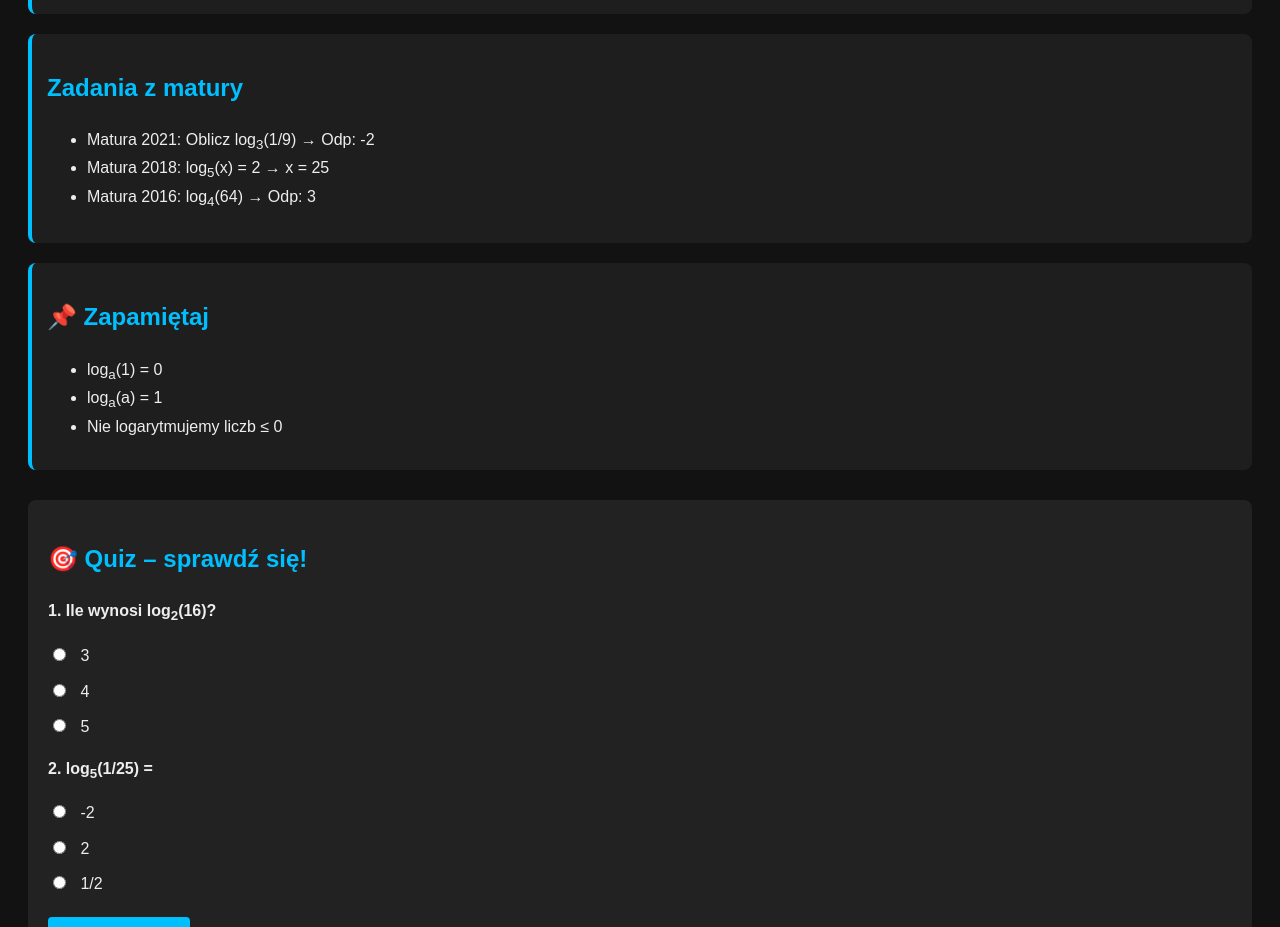
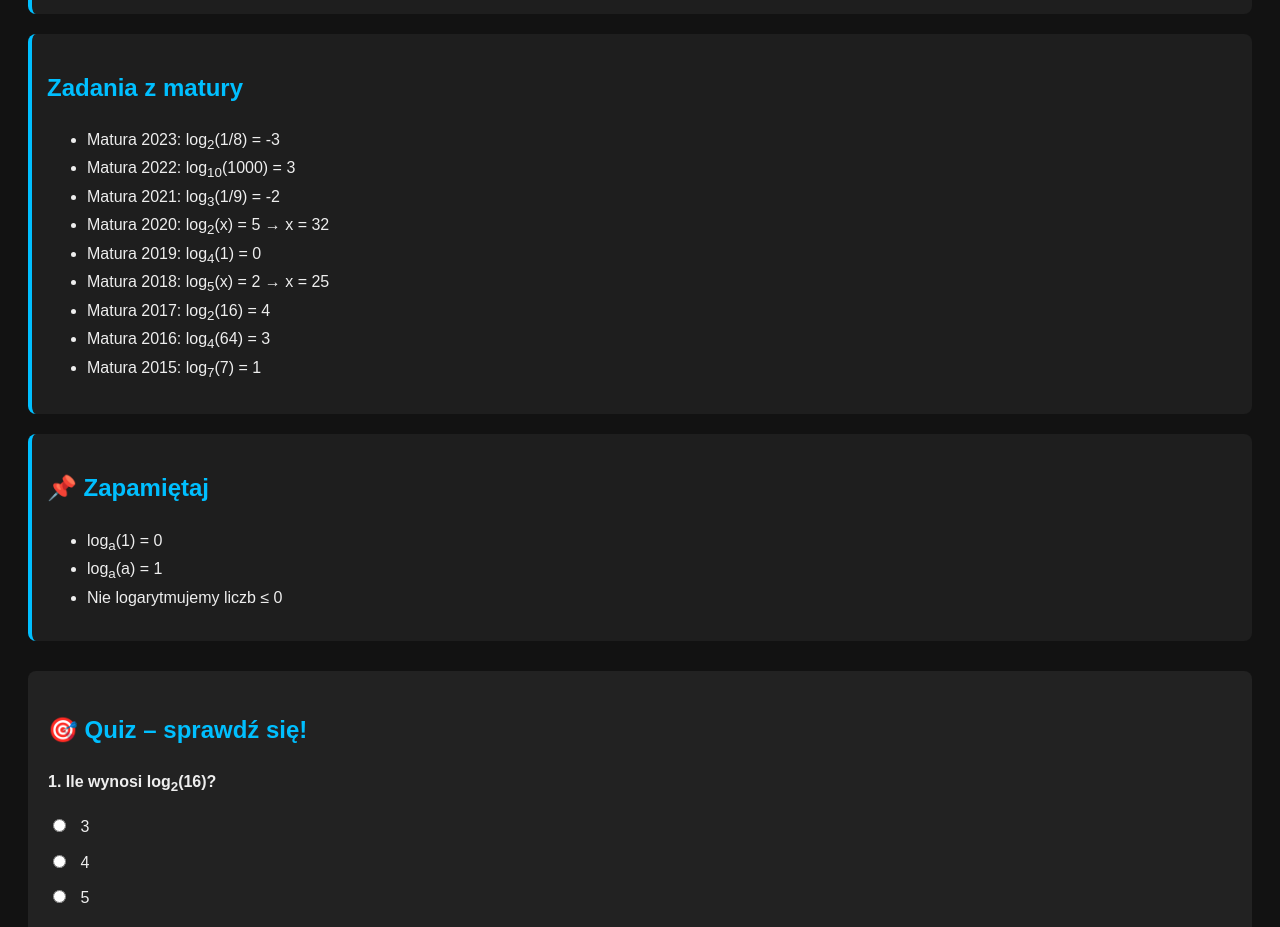
Before and after one commit to Oliwka23/mat-tablice, a website: page logarytmy.html in a window 1280 px wide. Shown: the part 1440-2367 px from the top of the page. Drawn offline with Linux system fonts and the light colour scheme.

Commit message:
Add files via upload

```diff
--- a/logarytmy.html
+++ b/logarytmy.html
@@ -64,9 +64,15 @@
   <div class="box">
     <h2>Zadania z matury</h2>
     <ul>
-      <li>Matura 2021: Oblicz log<sub>3</sub>(1/9) → Odp: -2</li>
+      <li>Matura 2023: log<sub>2</sub>(1/8) = -3</li>
+      <li>Matura 2022: log<sub>10</sub>(1000) = 3</li>
+      <li>Matura 2021: log<sub>3</sub>(1/9) = -2</li>
+      <li>Matura 2020: log<sub>2</sub>(x) = 5 → x = 32</li>
+      <li>Matura 2019: log<sub>4</sub>(1) = 0</li>
       <li>Matura 2018: log<sub>5</sub>(x) = 2 → x = 25</li>
-      <li>Matura 2016: log<sub>4</sub>(64) → Odp: 3</li>
+      <li>Matura 2017: log<sub>2</sub>(16) = 4</li>
+      <li>Matura 2016: log<sub>4</sub>(64) = 3</li>
+      <li>Matura 2015: log<sub>7</sub>(7) = 1</li>
     </ul>
   </div>
 
```
